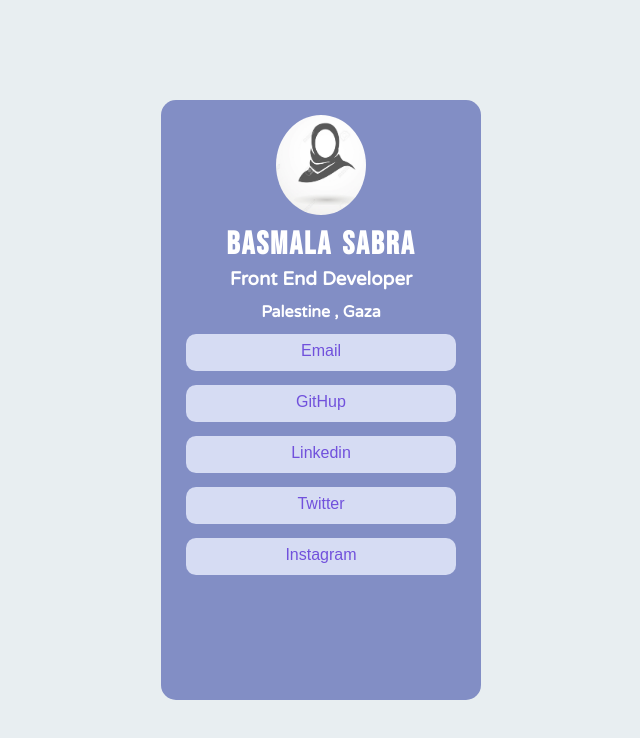
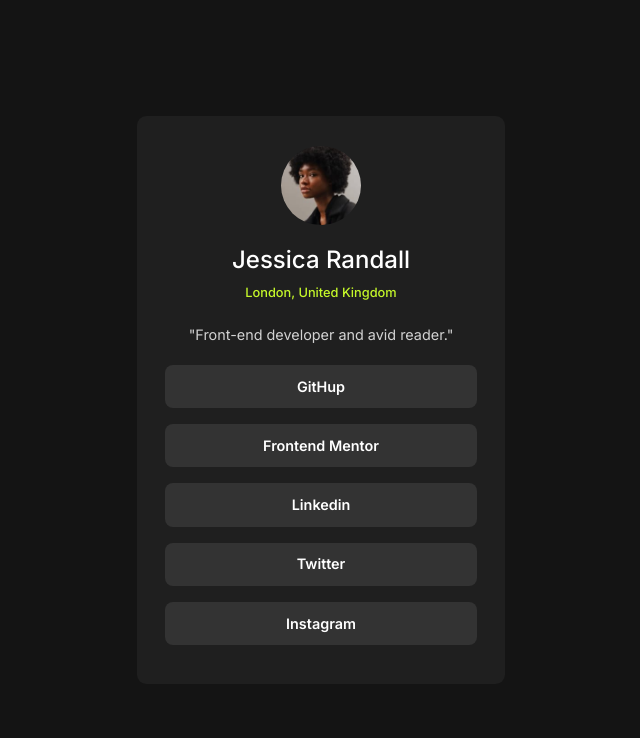
Before and after one commit to Basmala-sabra/Social-Media-Links, a plain HTML site: page index.html in a window 1280 px wide. Shown: the whole page, without its empty margins (319-959 px from the left). Drawn offline with Linux system fonts and the light colour scheme; a web font is replaced by a local one.

Commit message:
Changed the UI to match frontend mentor ui

```diff
--- a/index.html
+++ b/index.html
@@ -1,57 +1,39 @@
 <!DOCTYPE html>
 <html>
   <head>
-    <title>My profile</title>
     <meta charset="UTF-8" />
+    <title>Social Media Links profile</title>
     <link rel="stylesheet" href="style.css" />
     <link rel="preconnect" href="https://fonts.googleapis.com" />
     <link rel="preconnect" href="https://fonts.gstatic.com" crossorigin />
     <link
-      href="https://fonts.googleapis.com/css2?family=Bebas+Neue&display=swap"
+      rel="preload"
+      href="https://fonts.googleapis.com/css2?family=Inter:ital,opsz,wght@0,14..32,100..900;1,14..32,100..900&display=swap"
       rel="stylesheet"
-    />
-    <link rel="preconnect" href="https://fonts.googleapis.com" />
-    <link rel="preconnect" href="https://fonts.gstatic.com" crossorigin />
-    <link
-      href="https://fonts.googleapis.com/css2?family=Varela+Round&display=swap"
-      rel="stylesheet"
-    />
-    <link rel="preconnect" href="https://fonts.googleapis.com" />
-    <link rel="preconnect" href="https://fonts.gstatic.com" crossorigin />
-    <link
-      href="https://fonts.googleapis.com/css2?family=Averia+Serif+Libre:ital,wght@0,300;0,400;0,700;1,300;1,400;1,700&family=Merienda:wght@300..900&display=swap"
-      rel="stylesheet"
+      as="style"
+      onload="this.rel='stylesheet'"
     />
   </head>
   <body>
     <main>
-      <div class="partOne">
-        <img src="logo.jpg" alt="Basmala Logo" />
-        <h1>Basmala Sabra</h1>
-        <h3>Front End Developer</h3>
-
-        <h4>Palestine , Gaza</h4>
+      <div class="person-information">
+        <img
+          src="assets/avatar-jessica.jpeg"
+          alt="Jessica Randall
+ picture"
+        />
+        <h1>Jessica Randall</h1>
+        <p class="location">London, United Kingdom</p>
+        <h2>"Front-end developer and avid reader."</h2>
       </div>
 
-      <div class="partTwo">
+      <div class="links-part">
         <ul>
-          <a href="mailto:basmala.sabra123@gmail.com" target="_blank"
-            ><li>Email</li></a
-          >
-          <a href="https://github.com/Basmala-sabra" target="_blank"
-            ><li>GitHup</li></a
-          >
-          <a
-            href="https://www.linkedin.com/in/basmala-sabra-b72030288/"
-            target="_blank"
-            ><li>Linkedin</li></a
-          >
-          <a href="https://x.com/BasmalaSabra" target="_blank"
-            ><li>Twitter</li></a
-          >
-          <a href="https://www.instagram.com/basmalahsabra/" target="_blank"
-            ><li>Instagram</li></a
-          >
+          <a href="#" target="_blank"><li>GitHup</li></a>
+          <a href="#" target="_blank"><li>Frontend Mentor</li></a>
+          <a href="#" target="_blank"><li>Linkedin</li></a>
+          <a href="#" target="_blank"><li>Twitter</li></a>
+          <a href="#" target="_blank"><li>Instagram</li></a>
         </ul>
       </div>
     </main>
--- a/style.css
+++ b/style.css
@@ -7,50 +7,50 @@ html,
 body {
   width: 100%;
   height: 100%;
+  display: flex;
+  align-items: center;
+  justify-content: center;
 }
 :root {
-  background-color: #e8eef1;
-  --mainColor: #828ec5;
-  --buttonColor: #d6dcf3;
-  position: relative;
+  background-color: hsl(0, 0%, 8%);
+  --mainColor: hsl(0, 0%, 12%);
+  --buttonColor: hsl(0, 0%, 20%);
 }
 main {
-  border-radius: 15px;
+  font-family: "inter", sans-serif;
+  border-radius: 0.6rem;
   background-color: var(--mainColor);
-  width: 25vw;
-  height: 75vh;
-  min-width: 25vw;
-  position: absolute;
-  bottom: 50%;
-  right: 50%;
-  transform: translate(50%, 50%);
-  font-family: sans-serif;
+  width: 23rem;
+  height: 35.5rem;
   color: white;
   text-align: center;
 }
+
 img {
-  width: 120px;
-  height: 130px;
+  width: 5rem;
+  height: 4.9rem;
   object-fit: cover;
-  padding: 15px;
-  margin-bottom: -9px;
-  border-radius: 50%;
+  margin-top: 1.9rem;
+  margin-bottom: 1rem;
+  border-radius: 3rem;
 }
 
 h1 {
-  font-family: "Bebas Neue", sans-serif;
-  font-weight: 700;
-  font-style: normal;
-  letter-spacing: 2px;
-  word-spacing: 3px;
-  margin-bottom: 4px;
+  font-weight: 500;
+  font-size: 1.5rem;
+  margin-bottom: 0.7rem;
 }
-h3,
-h4 {
-  font-family: "Varela Round", sans-serif;
-  font-weight: 600;
-  font-style: normal;
-  margin-bottom: 12px;
+.location {
+  font-size: 0.8rem;
+  font-weight: 500;
+  margin-bottom: 1.6rem;
+  color: hsl(75, 94%, 57%);
+}
+h2 {
+  font-size: 0.9rem;
+  font-weight: 400;
+  opacity: 0.8;
+  margin-bottom: 1.4rem;
 }
 
 a {
@@ -58,19 +58,19 @@ a {
   text-decoration: none;
 }
 li {
-  width: 270px;
-  height: 37px;
-  margin-bottom: 14px;
-  padding-top: 8px;
+  background-color: var(--buttonColor);
+  color: white;
+  width: 19.5rem;
+  height: 2.7rem;
+  margin-bottom: 1rem;
+  padding-top: 0.8rem;
+  border-radius: 0.5rem;
   list-style-type: none;
-  background-color: var(--buttonColor);
-  border-radius: 10px;
-  font-family: "Rubik", sans-serif;
-  font-optical-sizing: auto;
-  font-style: normal;
-  color: #7151dc;
+  font-size: 0.9rem;
+  font-weight: 600;
 }
 li:hover {
-  background-color: rgb(88, 92, 173);
-  color: white;
+  background-color: hsl(75, 94%, 57%);
+  color: black;
+  transition: all 4ms linear 1ms;
 }
```
Also changed, not shown: assets/avatar-jessica.jpeg (added), logo.jpg (deleted).
